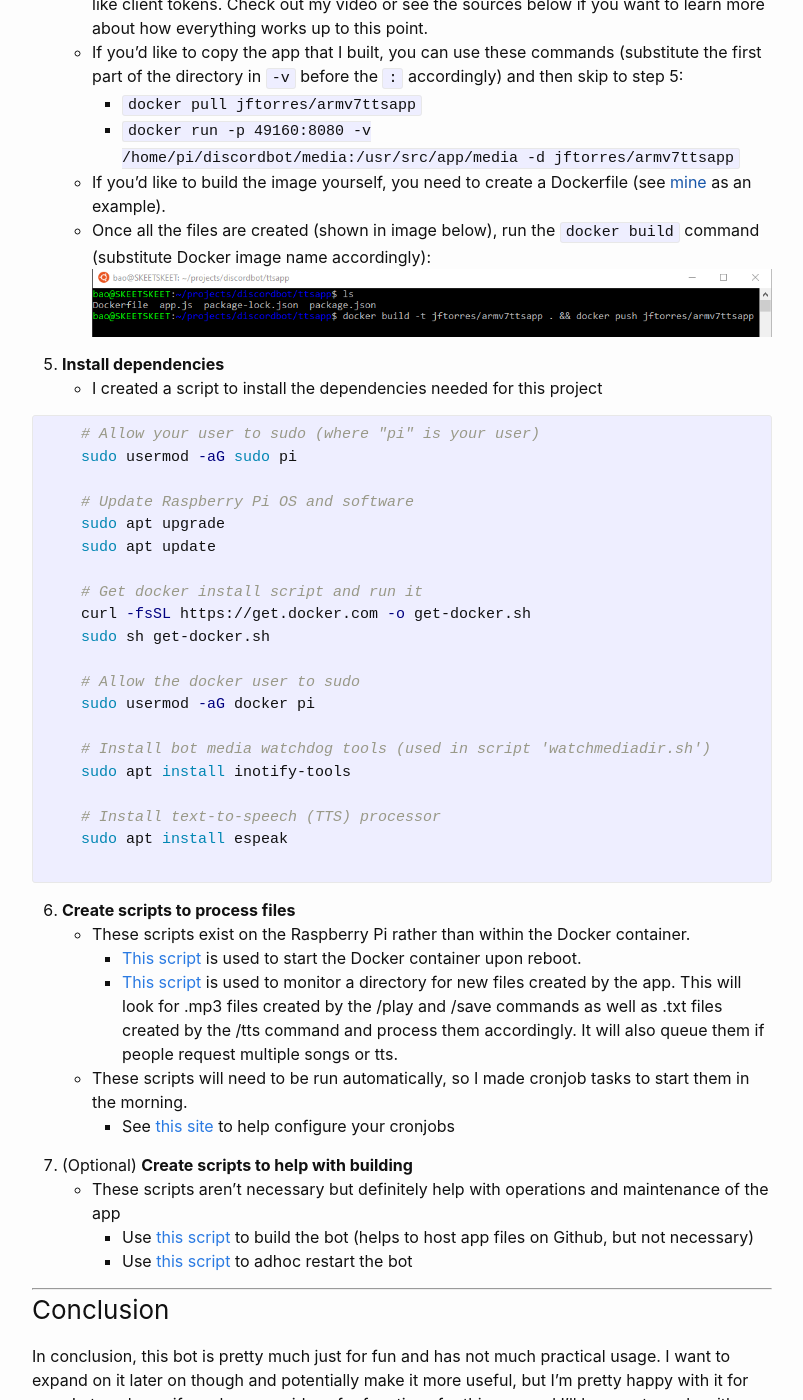
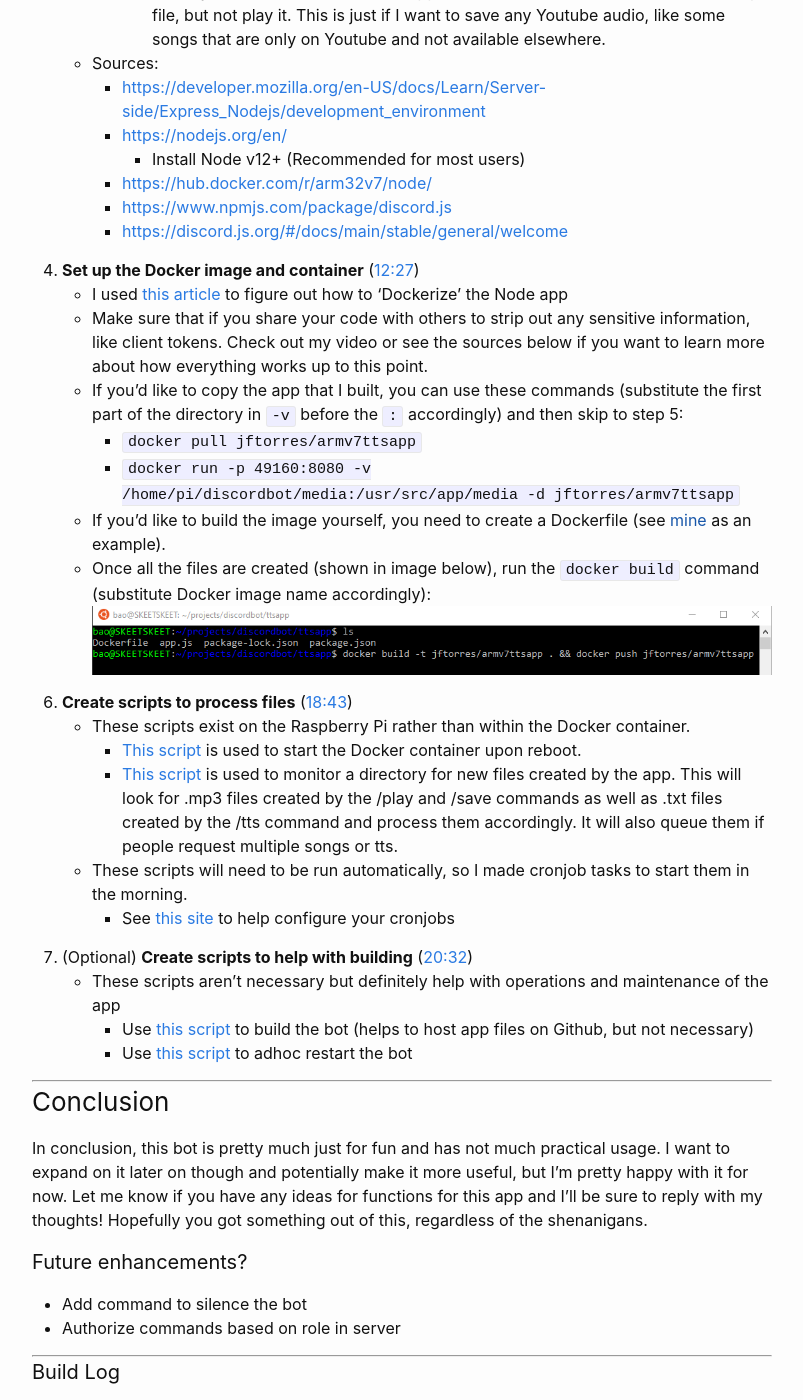
Before and after one commit to codingwatermelon/codingwatermelon.github.io, a Jekyll site: the page built from _posts/2022-02-06-how-to-make-a-discord-bot.md, in a window 1280 px wide and 1400 px high, scrolled down 5303 px. Shown: the whole window, without its empty margins (238-1041 px from the left). Built offline with Jekyll 4.4.1, drawn with Linux system fonts in a browser that asks for light colours; some of the changed text lies outside the part shown.

Commit message:
Update 2022-02-06-how-to-make-a-discord-bot.md

```diff
--- a/_posts/2022-02-06-how-to-make-a-discord-bot.md
+++ b/_posts/2022-02-06-how-to-make-a-discord-bot.md
@@ -96,14 +97,28 @@ It's a relatively simple bot that can definitely be expanded to do more stuff. A
     sudo docker version
     {% endhighlight %}
 
+    **Install other dependencies**
+    {% highlight shell %}
+
+    # Update Raspberry Pi OS and software
+    sudo apt upgrade
+    sudo apt update
+
+    # Install bot media watchdog tools (used in script 'watchmediadir.sh')
+    sudo apt install inotify-tools
+
+    # Install text-to-speech (TTS) processor
+    sudo apt install espeak
+    {% endhighlight %}
+
 {:start="2"}
-2. **Set up a Discord bot on your Discord**
+2. **Set up a Discord bot on your Discord** ([10:27](https://youtu.be/47houX0auhM?t=627))
     - Use [this guide](https://www.devdungeon.com/content/javascript-discord-bot-tutorial) or [this video tutorial](https://www.youtube.com/watch?v=D2zZG0BUlxk) to set up a Discord bot on your Discord
     - You can skip the steps after the "**Prepare your Node.js project workspace**" section, unless you want to want to learn more about how the bot functions.
       - *(Optional)* If you you want to test what's being shown in that guide past the "Prepare your Node.js project workspace" section, you should do so on either your main computer or a Docker container on your Raspberry Pi rather than the Raspberry Pi itself. This is because we don't want Node.JS to be installed on the Raspberry Pi locally.
 
 {:start="3"}
-3. **Build the app**
+3. **Build the app** ([11:08](https://youtu.be/47houX0auhM?t=668))
     - For this tutorial, you can just copy what I have. If you'd like to copy the app that I built, skip this step and move on to step 4.
     - Basic Node apps are composed of an application file `app.js` and files to specify dependencies (`package.json` and `package-lock.json`).
     - See files here [app.js](), [package.json]() (note: package-lock.json has to be generated on your machine (see video at 00:00))
@@ -128,7 +143,7 @@ It's a relatively simple bot that can definitely be expanded to do more stuff. A
       - [https://discord.js.org/#/docs/main/stable/general/welcome](https://discord.js.org/#/docs/main/stable/general/welcome)
 
 {:start="4"}
-4. **Set up the Docker image and container**
+4. **Set up the Docker image and container** ([12:27](https://youtu.be/47houX0auhM?t=748))
     - I used [this article](https://nodejs.org/en/docs/guides/nodejs-docker-webapp/) to figure out how to 'Dockerize' the Node app
     - Make sure that if you share your code with others to strip out any sensitive information, like client tokens. Check out my video or see the sources below if you want to learn more about how everything works up to this point.
     - If you'd like to copy the app that I built, you can use these commands (substitute the first part of the directory in `-v` before the `:` accordingly) and then skip to step 5:
@@ -138,34 +153,8 @@ It's a relatively simple bot that can definitely be expanded to do more stuff. A
    - Once all the files are created (shown in image below), run the `docker build` command (substitute Docker image name accordingly):
    ![dockerbuild](/resources/02-DiscordBot/dockerbuild.png)
 
-
-{:start="5"}
-5. **Install dependencies**
-    - I created a script to install the dependencies needed for this project
-    {% highlight shell %}
-    # Allow your user to sudo (where "pi" is your user)
-    sudo usermod -aG sudo pi
-
-    # Update Raspberry Pi OS and software
-    sudo apt upgrade
-    sudo apt update
-
-    # Get docker install script and run it
-    curl -fsSL https://get.docker.com -o get-docker.sh
-    sudo sh get-docker.sh
-
-    # Allow the docker user to sudo
-    sudo usermod -aG docker pi
-
-    # Install bot media watchdog tools (used in script 'watchmediadir.sh')
-    sudo apt install inotify-tools
-
-    # Install text-to-speech (TTS) processor
-    sudo apt install espeak
-    {% endhighlight %}
-
 {:start="6"}
-6. **Create scripts to process files**
+6. **Create scripts to process files** ([18:43](https://youtu.be/47houX0auhM?t=1123))
     - These scripts exist on the Raspberry Pi rather than within the Docker container.
         - [This script](https://github.com/codingwatermelon/ttsapp/blob/main/restartbot.sh) is used to start the Docker container upon reboot.
         - [This script](https://github.com/codingwatermelon/ttsapp/blob/main/watchmediadir.sh) is used to monitor a directory for new files created by the app. This will look for .mp3 files created by the /play and /save commands as well as .txt files created by the /tts command and process them accordingly. It will also queue them if people request multiple songs or tts.
@@ -173,7 +162,7 @@ It's a relatively simple bot that can definitely be expanded to do more stuff. A
         - See [this site](https://crontab.guru/) to help configure your cronjobs
 
 {:start="7"}
-7. (Optional) **Create scripts to help with building**
+7. (Optional) **Create scripts to help with building** ([20:32](https://youtu.be/47houX0auhM?t=1232))
     - These scripts aren't necessary but definitely help with operations and maintenance of the app
       - Use [this script](https://github.com/codingwatermelon/ttsapp/blob/main/buildbot.sh) to build the bot (helps to host app files on Github, but not necessary)
       - Use [this script](https://github.com/codingwatermelon/ttsapp/blob/main/restartbot.sh) to adhoc restart the bot
```
Also changed, not shown: other parts of _posts/2022-02-06-how-to-make-a-discord-bot.md (+5 -4 lines).
